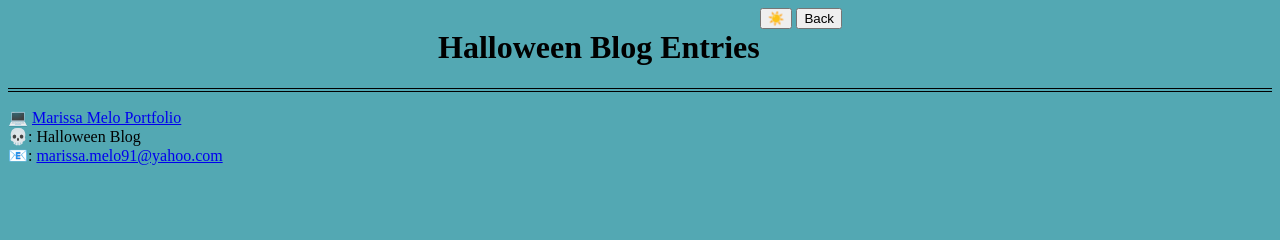
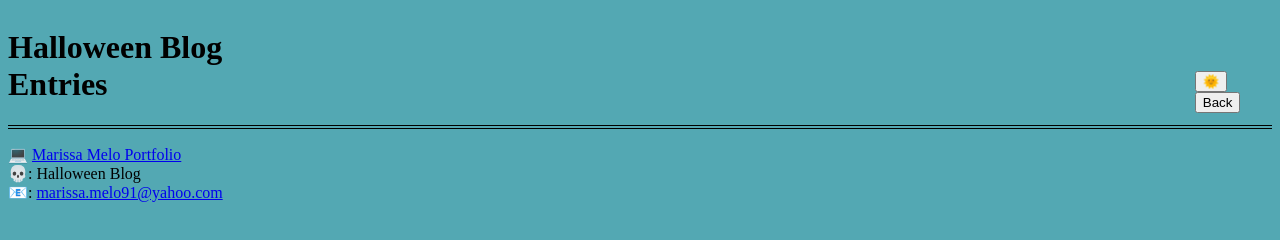
Before and after one commit to marissamelo91/My-Personal-Blog-, a plain HTML site: page blog.html in a window 1280 px wide. Drawn offline with Linux system fonts and the light colour scheme.

Commit message:
added some comments to files

```diff
--- a/assets/css/blog.css
+++ b/assets/css/blog.css
@@ -4,9 +4,11 @@
     border-bottom: black 4px double;
 }
 
-.button container {
+.button-container {
     align-items: right;
     justify-content: right;
+    padding-left: 70%;
+    margin-top: 5%;
 }
 
 ul {
--- a/assets/css/form.css
+++ b/assets/css/form.css
@@ -45,3 +45,8 @@ img {
 justify-content: center;
 
 }
+
+.content-input {
+    display: flex;
+
+}
--- a/assets/js/form.js
+++ b/assets/js/form.js
@@ -5,6 +5,7 @@ const contentInput = document.querySelector('#content');
 const submitButton = document.querySelector('#submit');
 const createForm = document.querySelector("#form-blog");
 
+//Add event listener function to sumbit button.
 createForm.addEventListener("submit",(event) => {
 event.preventDefault()
 
--- a/assets/js/logic.js
+++ b/assets/js/logic.js
@@ -1,4 +1,4 @@
-//TOGGLE
+//Toggle
 let darkMode = localStorage.getItem("darkMode") || false;
 const darkModeToggle = document.querySelector("#dark-mode-toggle");
 const enableDarkMode = () => {
--- a/blog.html
+++ b/blog.html
@@ -15,7 +15,7 @@
             <h1>Halloween Blog Entries</h1>
             <!--Toggle and Back Button info-->
             <div class="button-container">
-                <button id="dark-mode-toggle" class="dark-mode-toggle">☀️</button>
+                <button id="dark-mode-toggle" class="dark-mode-toggle">🌞</button>
                 <button id="back-button">Back</button>
             </div>
         </div>
```
Also changed, not shown: index.html (+2 -2 lines), assets/css/Halloween-Entries.png (added), assets/css/My First Halloween Blog.png (deleted), assets/css/Screenshot-Blog-Page.png (added), 1 other file.
